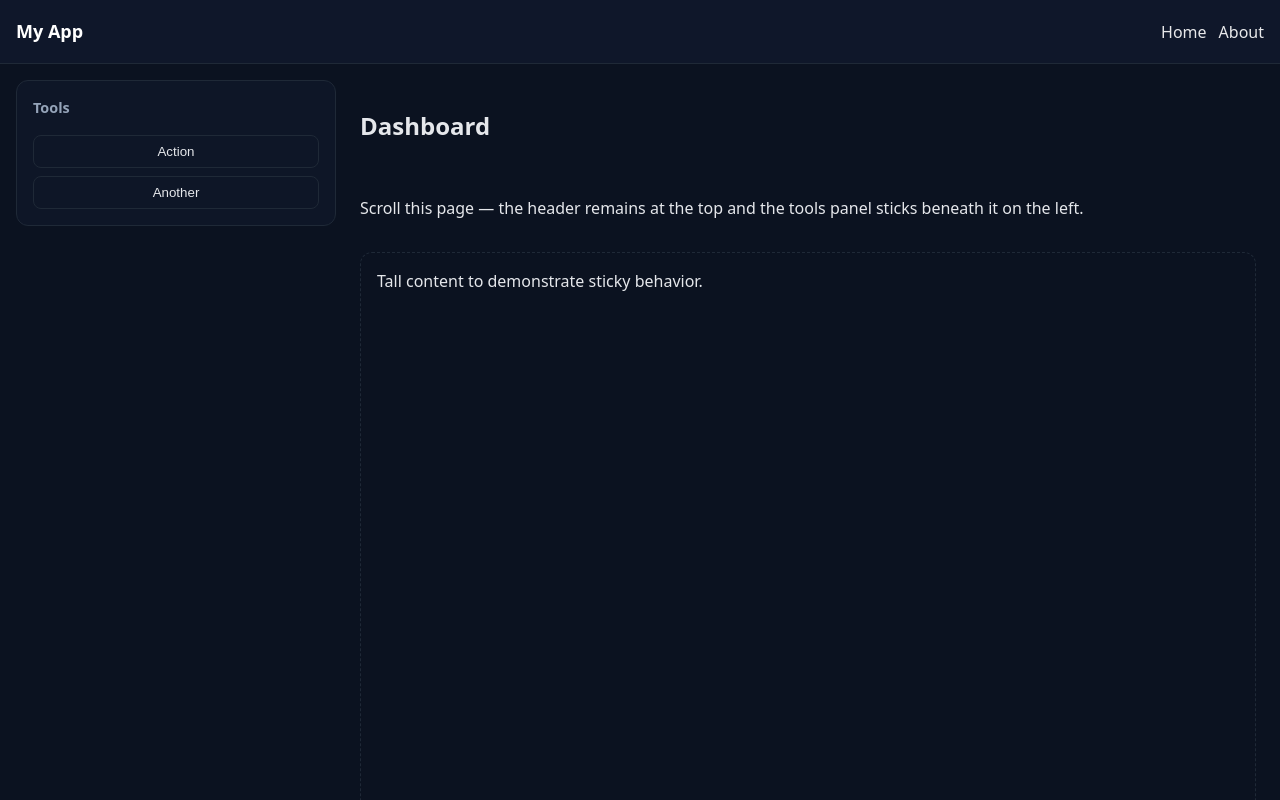
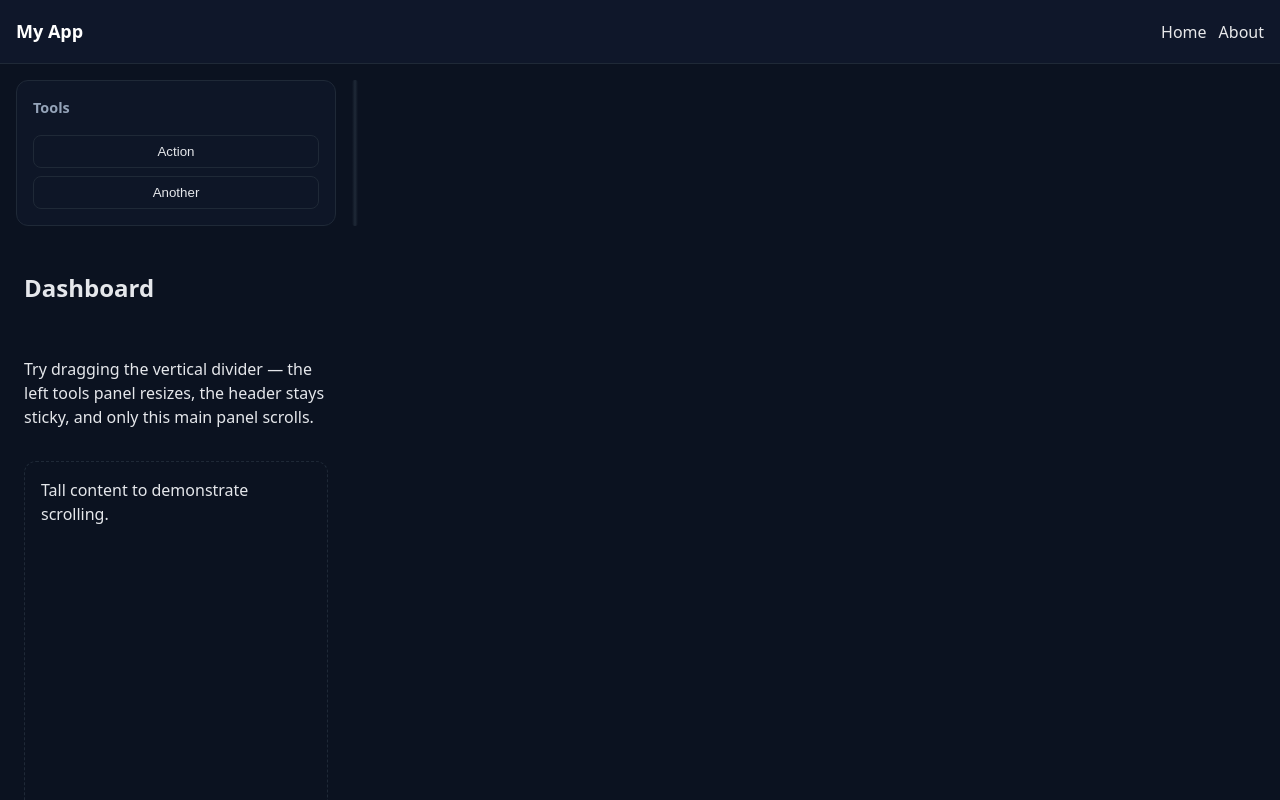
Before and after one commit to duncanscott/plate-demo, a Next.js app: page / in a window 1280 px wide. Shown: the top 800 px of the page. Built offline with nearby package versions, Linux system fonts and the light colour scheme.

Commit message:
make tool area resizable

```diff
--- a/src/app/about/page.tsx
+++ b/src/app/about/page.tsx
@@ -2,7 +2,7 @@ export default function AboutPage() {
   return (
     <section style={{ display: "grid", gap: "1rem" }}>
       <h2>About</h2>
-      <p>This is a placeholder page for testing navigation.</p>
+      <p>Placeholder page for testing navigation.</p>
     </section>
   );
 }
--- a/src/app/globals.css
+++ b/src/app/globals.css
@@ -41,17 +41,16 @@ body {
 }
 
 /* ---- Header (sticky) ---- */
+/* Header sticky (keep your previous block) */
 .header {
   grid-area: header;
   position: sticky;
   top: 0;
   z-index: 1000;
-
   display: flex;
   align-items: center;
   justify-content: space-between;
   gap: var(--gap);
-
   min-height: var(--header-h);
   padding: 0.5rem 1rem;
   background: var(--header-bg);
@@ -76,28 +75,45 @@ body {
 }
 .nav a:hover { opacity: 1; }
 
-/* ---- Content row: tools + main ---- */
+/* --- Content row now has a 3-column grid: tools | handle | main --- */
 .content {
   grid-area: content;
   display: grid;
-  grid-template-columns: var(--sidebar-width) minmax(0, 1fr);
+  /* First column (sidebar) width is controlled inline by ResizableColumns via gridTemplateColumns */
+  /* We define three columns: sidebar | handle (fixed) | main */
+  grid-template-columns: 320px 6px minmax(0, 1fr);
   gap: var(--gap);
   align-items: start;
-  /* space below header so sticky tools don't collide with it */
   padding: var(--gap);
 }
 
-/* ---- Tools (sticky under header) ---- */
+/* Tools still sticky under header */
 .tools {
   position: sticky;
   top: calc(var(--header-h) + var(--gap));
-  align-self: start;           /* ensure the sticky box sizes to content */
-  height: fit-content;         /* prevents stretching */
+  align-self: start;
+  height: fit-content;
   background: var(--panel);
   border: 1px solid var(--border);
   border-radius: 0.75rem;
   padding: 1rem;
   min-width: 0;
+}
+
+/* NEW: resize handle between tools and main */
+.resize-handle {
+  cursor: col-resize;
+  width: 6px;
+  min-width: 6px;
+  height: 100%;
+  align-self: stretch;
+  background: linear-gradient(to right, transparent 0, #1f2937 3px, transparent 6px);
+  border-radius: 999px;
+}
+.resize-handle:hover,
+.resize-handle:focus {
+  outline: none;
+  background: linear-gradient(to right, transparent 0, #334155 3px, transparent 6px);
 }
 
 .tool-section {
@@ -124,8 +140,7 @@ body {
 /* ---- Main content ---- */
 .main {
   min-width: 0;
-  /* Let the BODY be the scroll container so sticky works reliably */
-  overflow: auto;
+  overflow: auto;           /* independent scroll pane */
   border-radius: 0.75rem;
   padding: 0.5rem;
 }
@@ -143,8 +158,6 @@ body {
   .content {
     grid-template-columns: 1fr;
   }
-  .tools {
-    top: calc(var(--header-h) + var(--gap));
-    order: -1; /* show tools above main when stacked */
-  }
+  .resize-handle { display: none; }
+  .tools { order: -1; }
 }
--- a/src/app/layout.tsx
+++ b/src/app/layout.tsx
@@ -1,10 +1,11 @@
 import "./globals.css";
 import type { Metadata } from "next";
 import Link from "next/link";
+import ResizableColumns from "@/components/ResizableColumns";
 
 export const metadata: Metadata = {
   title: "App with Tool Sidebar",
-  description: "Header + left tool area + main content layout",
+  description: "Header + resizable left tool area + main content",
 };
 
 export default function RootLayout({
@@ -24,19 +25,17 @@ export default function RootLayout({
             </nav>
           </header>
 
-          <div className="content">
-            <aside className="tools" aria-label="Tools sidebar">
+          <ResizableColumns
+            tools={
               <section className="tool-section">
                 <h2>Tools</h2>
                 <button>Action</button>
                 <button>Another</button>
               </section>
-            </aside>
-
-            <main className="main" role="main">
-              {children}
-            </main>
-          </div>
+            }
+          >
+            {children}
+          </ResizableColumns>
 
           <footer className="footer">
             <small>© {new Date().getFullYear()} My Company</small>
--- a/src/app/page.tsx
+++ b/src/app/page.tsx
@@ -3,8 +3,7 @@ export default function Page() {
     <section style={{ display: "grid", gap: "1rem" }}>
       <h2>Dashboard</h2>
       <p>
-        Scroll this page — the header remains at the top and the tools panel
-        sticks beneath it on the left.
+        Try dragging the vertical divider — the left tools panel resizes, the header stays sticky, and only this main panel scrolls.
       </p>
       <div
         style={{
@@ -14,7 +13,7 @@ export default function Page() {
           padding: 16,
         }}
       >
-        Tall content to demonstrate sticky behavior.
+        Tall content to demonstrate scrolling.
       </div>
     </section>
   );
--- /dev/null
+++ b/src/components/ResizableColumns.tsx
@@ -0,0 +1,124 @@
+"use client";
+
+import React from "react";
+
+type Props = {
+  tools: React.ReactNode;
+  children: React.ReactNode;
+  /** starting width in px if nothing in localStorage */
+  defaultWidth?: number;
+  /** min/max in px */
+  min?: number;
+  max?: number;
+  /** storage key to persist user preference */
+  storageKey?: string;
+};
+
+export default function ResizableColumns({
+  tools,
+  children,
+  defaultWidth = 320,
+  min = 220,
+  max = 800,
+  storageKey = "sidebarWidth",
+}: Props) {
+  const containerRef = React.useRef<HTMLDivElement | null>(null);
+  const [width, setWidth] = React.useState<number>(() => {
+    if (typeof window !== "undefined") {
+      const saved = window.localStorage.getItem(storageKey);
+      if (saved) {
+        const n = Number(saved);
+        if (!Number.isNaN(n)) return n;
+      }
+    }
+    return defaultWidth;
+  });
+  const draggingRef = React.useRef(false);
+
+  React.useEffect(() => {
+    // persist on change (debounced-ish by React batching)
+    if (typeof window !== "undefined") {
+      window.localStorage.setItem(storageKey, String(width));
+    }
+  }, [width, storageKey]);
+
+  React.useEffect(() => {
+    function onMove(clientX: number) {
+      const el = containerRef.current;
+      if (!el) return;
+      const rect = el.getBoundingClientRect();
+      const x = clientX - rect.left; // distance from container left
+      const next = Math.min(Math.max(x, min), max);
+      setWidth(next);
+    }
+    function handleMouseMove(e: MouseEvent) {
+      if (!draggingRef.current) return;
+      e.preventDefault();
+      onMove(e.clientX);
+    }
+    function handleTouchMove(e: TouchEvent) {
+      if (!draggingRef.current) return;
+      if (e.touches[0]) onMove(e.touches[0].clientX);
+    }
+    function stop() {
+      draggingRef.current = false;
+      document.body.style.cursor = "";
+      document.body.style.userSelect = "";
+    }
+    window.addEventListener("mousemove", handleMouseMove);
+    window.addEventListener("mouseup", stop);
+    window.addEventListener("touchmove", handleTouchMove, { passive: false });
+    window.addEventListener("touchend", stop);
+    return () => {
+      window.removeEventListener("mousemove", handleMouseMove);
+      window.removeEventListener("mouseup", stop);
+      window.removeEventListener("touchmove", handleTouchMove);
+      window.removeEventListener("touchend", stop);
+    };
+  }, [min, max]);
+
+  function startDrag() {
+    draggingRef.current = true;
+    document.body.style.cursor = "col-resize";
+    document.body.style.userSelect = "none";
+  }
+
+  function onKeyDown(e: React.KeyboardEvent<HTMLDivElement>) {
+    const step = e.shiftKey ? 20 : 10;
+    if (e.key === "ArrowLeft") {
+      e.preventDefault();
+      setWidth((w) => Math.max(min, w - step));
+    } else if (e.key === "ArrowRight") {
+      e.preventDefault();
+      setWidth((w) => Math.min(max, w + step));
+    }
+  }
+
+  return (
+    <div
+      ref={containerRef}
+      className="content"
+      style={{ gridTemplateColumns: `${width}px minmax(0, 1fr)` }}
+    >
+      <aside className="tools" aria-label="Tools sidebar">
+        {tools}
+      </aside>
+
+      {/* Drag handle between columns */}
+      <div
+        className="resize-handle"
+        role="separator"
+        aria-orientation="vertical"
+        aria-label="Resize sidebar"
+        tabIndex={0}
+        onMouseDown={startDrag}
+        onTouchStart={startDrag}
+        onKeyDown={onKeyDown}
+      />
+
+      <main className="main" role="main">
+        {children}
+      </main>
+    </div>
+  );
+}
```
